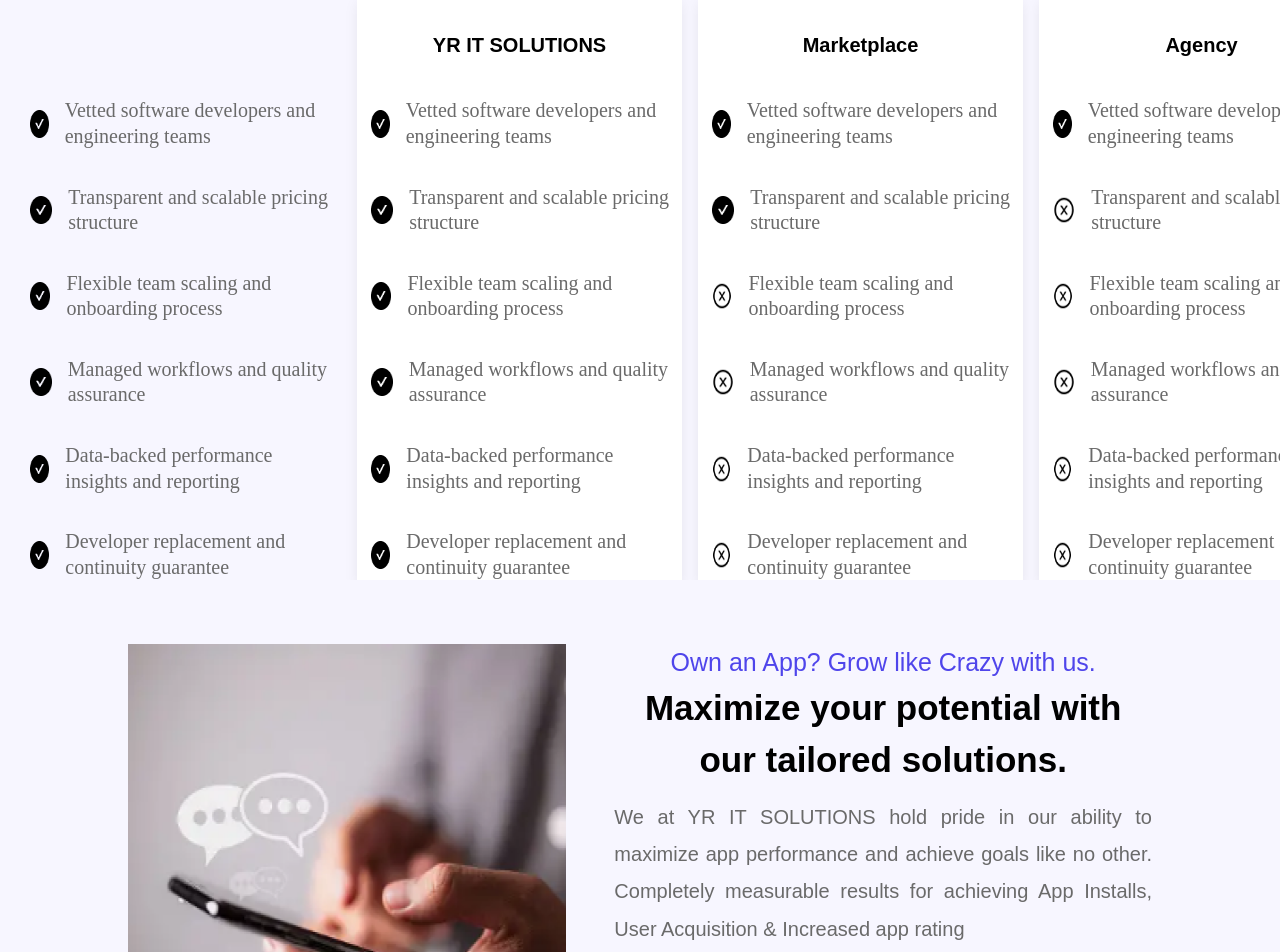
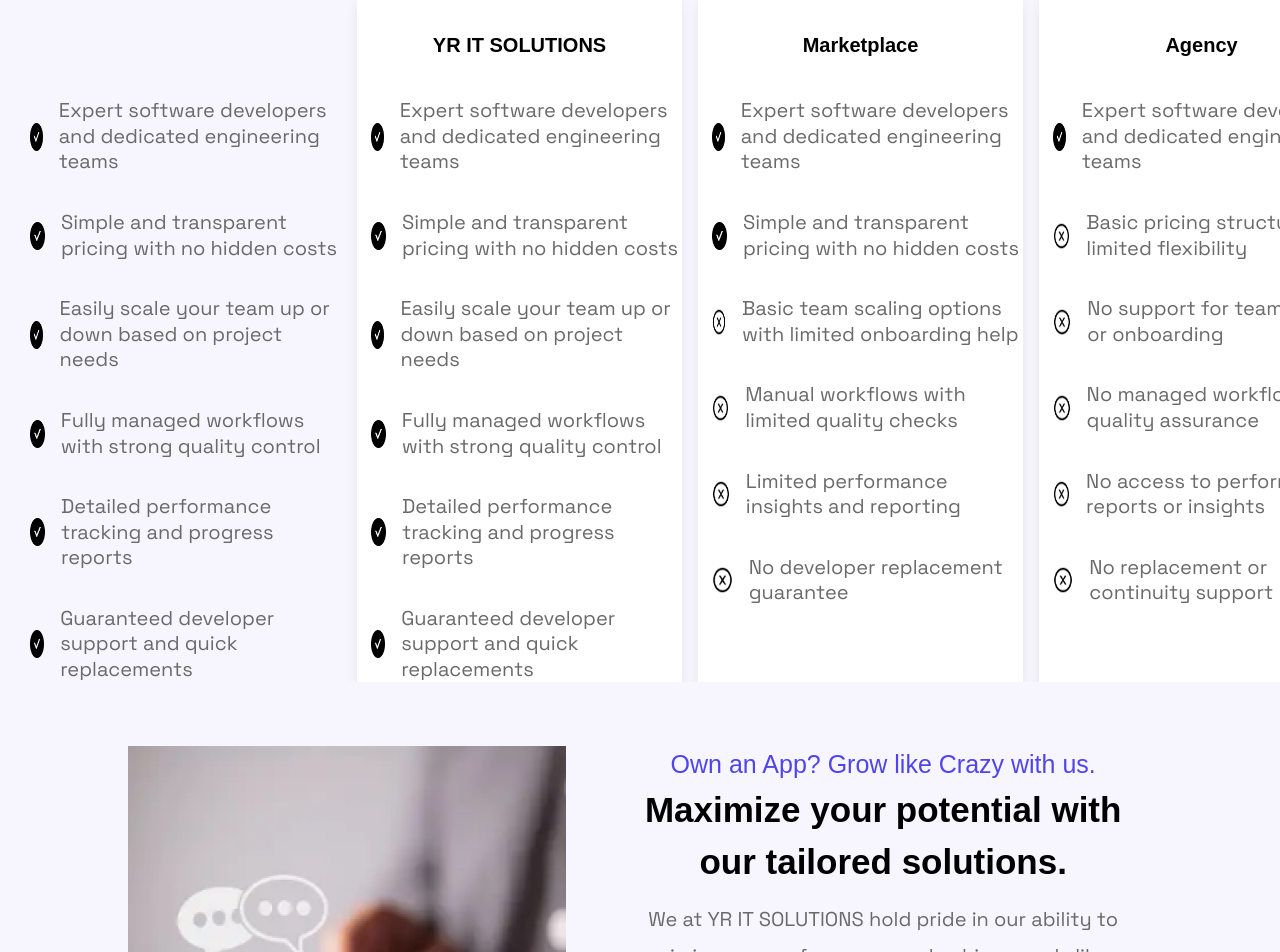
Before and after one commit to ridhi2100/YR-IT-SOLUTIONS, a React (Create React App) app: page /pricing in a window 1280 px wide. Shown: the part 1239-2191 px from the top of the page. Built offline with nearby package versions, Linux system fonts and the light colour scheme.

Commit message:
Fixed table and fonts

```diff
--- a/public/index.html
+++ b/public/index.html
@@ -6,6 +6,7 @@
     <link rel="icon" href="%PUBLIC_URL%/favicon.ico" />
     <meta name="viewport" content="width=device-width, initial-scale=1" />
     <meta name="theme-color" content="#000000" />
+    <link href="https://fonts.googleapis.com/css2?family=Space+Grotesk:wght@400;500;700&display=swap" rel="stylesheet">
     <meta
       name="description"
       content="Web site created using create-react-app"
--- a/src/pages/AboutUs.jsx
+++ b/src/pages/AboutUs.jsx
@@ -49,7 +49,7 @@
                             <img src={IMG1} alt="" className='w-[400px] h-auto max-[600px]:w-[90%]' />
                         </div>
                         <div className='h-[431px] w-[468px] max-sm:w-[100%] max-[1100px]:ml-8 max-[780px]:ml-0'>
-                            <div className='About-sub-h max-[630px]:text-[25px] max-sm:text-center w-full'>
+                            <div className='About-sub-h font-bold max-[630px]:text-[25px] max-sm:text-center w-full'>
                                 The Story of YR IT SOLUTIONS
                             </div>
                             <div className="min-[630px]:About-sub1 mt-[1.4rem] pricingM-subpart3 text-base max-[500px]:text-sm max-[400px]:text-xs">
@@ -206,7 +206,6 @@
                         </div>
                        </div>
 
-
                 <div className="mt-10">
                     <div className='heading max-[630px]:text-[25px]'>
                         OUR VALUES
--- a/src/pages/PricingMain.jsx
+++ b/src/pages/PricingMain.jsx
@@ -18,30 +18,30 @@
     ]
 
     const data = [
-  { name: "Vetted software developers and engineering teams", ok: 1 },
-  { name: "Transparent and scalable pricing structure", ok: 1 },
-  { name: "Flexible team scaling and onboarding process", ok: 1 },
-  { name: "Managed workflows and quality assurance", ok: 1 },
-  { name: "Data-backed performance insights and reporting", ok: 1 },
-  { name: "Developer replacement and continuity guarantee", ok: 1 }
+  { name:"Expert software developers and dedicated engineering teams", ok: 1 },
+  { name: "Simple and transparent pricing with no hidden costs", ok: 1 },
+  { name: "Easily scale your team up or down based on project needs", ok: 1 },
+  { name: "Fully managed workflows with strong quality control", ok: 1 },
+  { name: "Detailed performance tracking and progress reports", ok: 1 },
+  { name: "Guaranteed developer support and quick replacements", ok: 1 }
     ]
     const data2 = [...data]
     const data3 = [
-   { name: "Vetted software developers and engineering teams", ok: 1 },
-  { name: "Transparent and scalable pricing structure", ok: 1 },
-  { name: "Flexible team scaling and onboarding process", ok: 0 },
-  { name: "Managed workflows and quality assurance", ok: 0 },
-  { name: "Data-backed performance insights and reporting", ok: 0 },
-  { name: "Developer replacement and continuity guarantee", ok: 0 }
+  { name: "Expert software developers and dedicated engineering teams", ok: 1 },
+  { name: "Simple and transparent pricing with no hidden costs", ok: 1 },
+  { name: "Basic team scaling options with limited onboarding help", ok: 0 },
+  { name: "Manual workflows with limited quality checks", ok: 0 },
+  { name: "Limited performance insights and reporting", ok: 0 },
+  { name: "No developer replacement guarantee", ok: 0 }
 
     ]
     const data4 = [
-{ name: "Vetted software developers and engineering teams", ok: 1 },
-  { name: "Transparent and scalable pricing structure", ok: 0 },
-  { name: "Flexible team scaling and onboarding process", ok: 0 },
-  { name: "Managed workflows and quality assurance", ok: 0 },
-  { name: "Data-backed performance insights and reporting", ok: 0 },
-  { name: "Developer replacement and continuity guarantee", ok: 0 }
+  { name: "Expert software developers and dedicated engineering teams", ok: 1 },
+  { name: "Basic pricing structure with limited flexibility", ok: 0 },
+  { name: "No support for team scaling or onboarding", ok: 0 },
+  { name: "No managed workflows or quality assurance", ok: 0 },
+  { name: "No access to performance reports or insights", ok: 0 },
+  { name: "No replacement or continuity support", ok: 0 }
     ]
 
     const allColumns = [data, data2, data3, data4]
@@ -132,7 +132,7 @@
                                         <div className='text-[35px] max-[630px]:text-[25px] font-semibold'>
                                             <p>{item.heading}</p>
                                         </div>
-                                        <div className='text-justify pt-3 pricingM-subpart3 max-[600px]:text-center'>
+                                        <div className='text-center pt-3 pricingM-subpart3 max-[600px]:px-2'>
                                             {item.desc}
                                         </div>
                                         <div className='flex gap-6 flex-wrap justify-center'>
--- a/src/styles/PricingMain.css
+++ b/src/styles/PricingMain.css
@@ -8,8 +8,8 @@
 
 .pricingM-sub2 {
     font-family: Space Grotesk;
-    font-size: 40px;
-    font-weight: 500;
+    font-size: 38px;
+    font-weight: 400;
     line-height: 64px;
     text-align: center;
     color: #060336
@@ -19,11 +19,12 @@
     display: flex;
 }
 .pricingM-subpart3{
-    font-size: 20px;
-    font-weight: 400;
-    line-height: 37.2px;
-    text-align: justified;
-    color: #6A6A6A;
+  font-family: 'Space Grotesk', sans-serif !important; /* Add !important to override */
+  font-size: 20px;
+  font-weight: 400;
+  line-height: 37.2px;
+  text-align: justified;
+  color: #6A6A6A;
 }
 @media (max-width: 630px) {
     .pricingM-subpart3{
```
Also changed, not shown: tailwind.config.js (line endings or trailing spaces).
